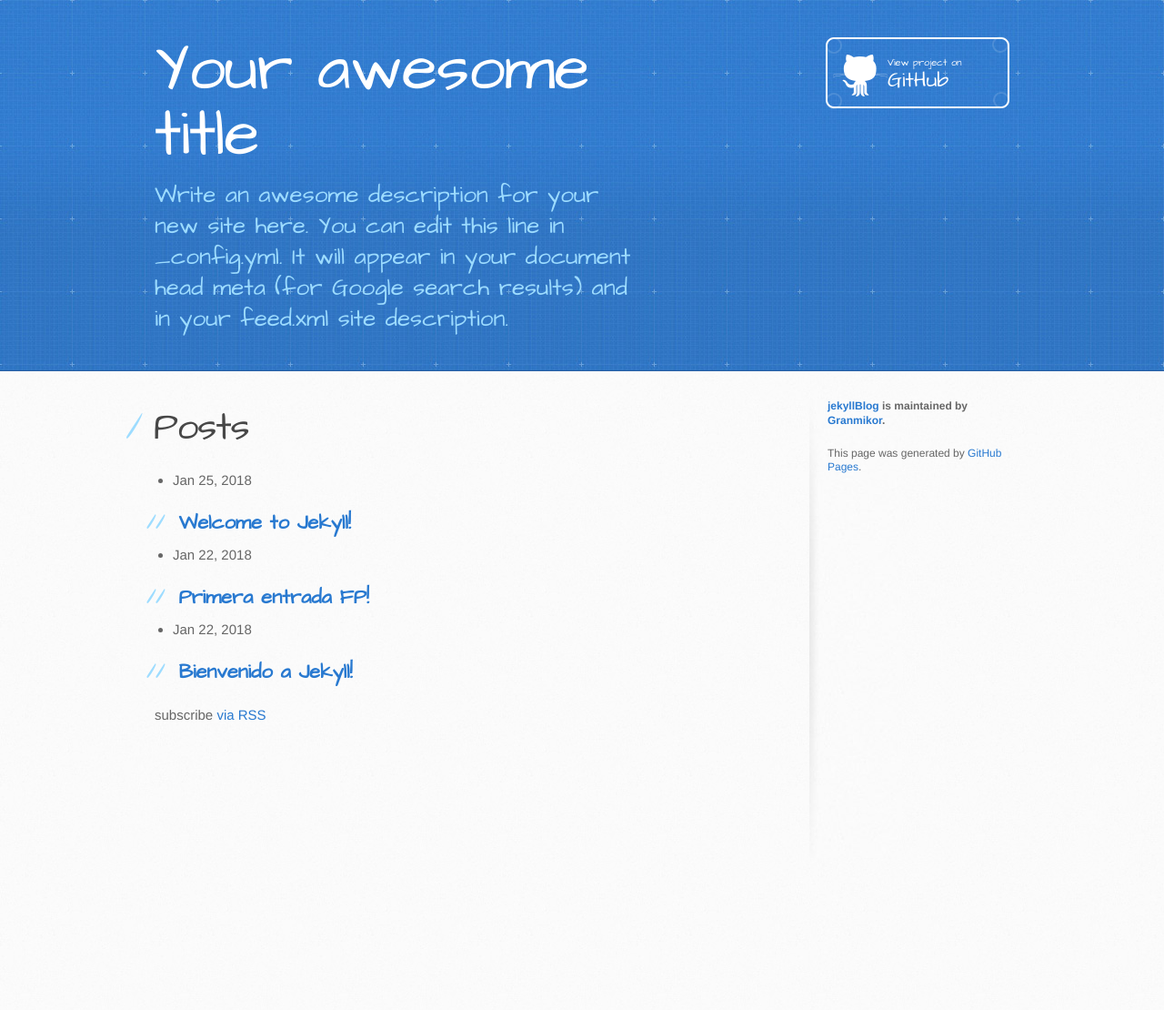
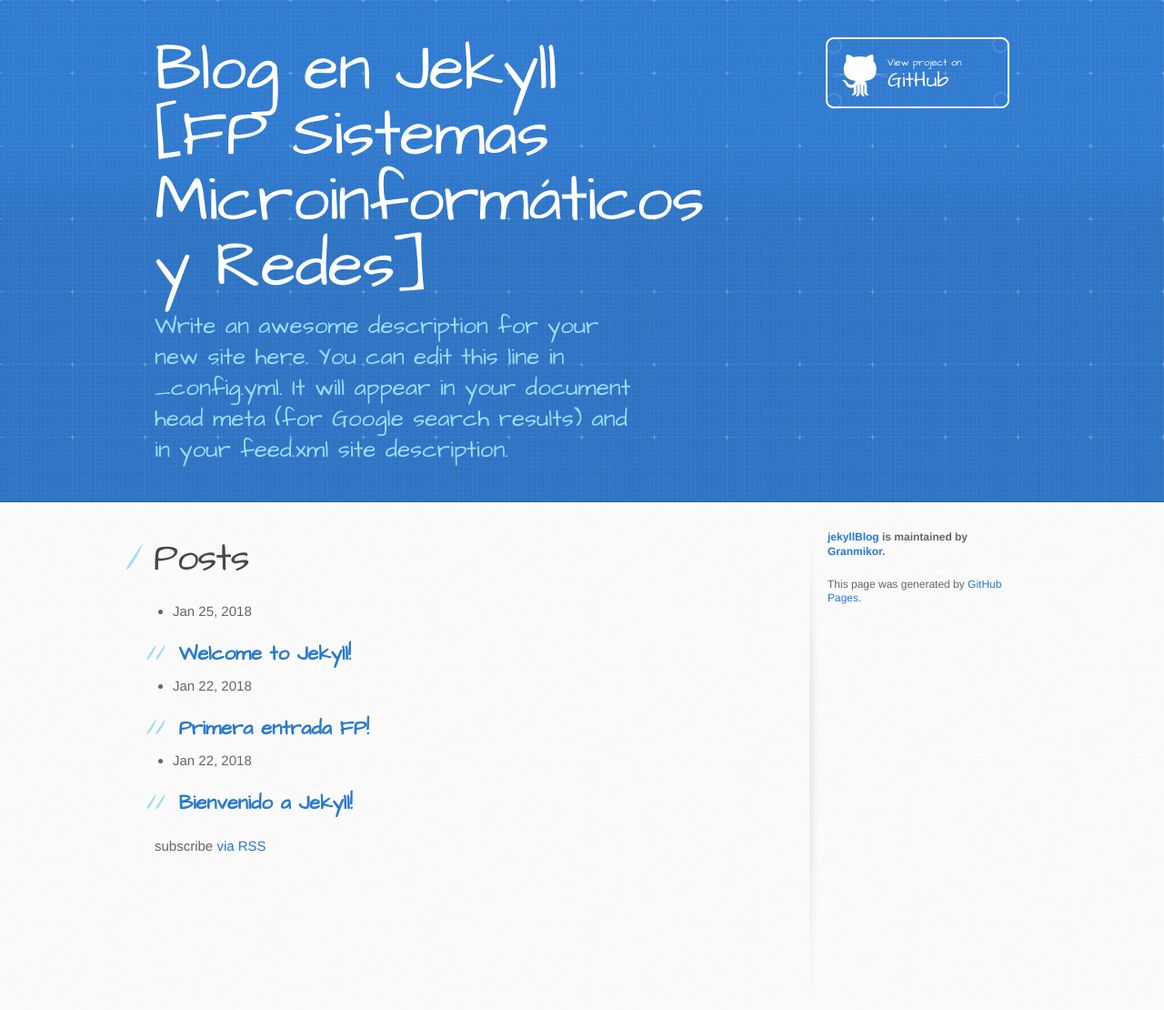
Before and after one commit to Granmikor/jekyllBlog, a Jekyll site: the page built from index.md, in a window 1280 px wide. Shown: the whole page at 91% size. Built offline with Jekyll 4.4.1, drawn with Linux system fonts in a browser that asks for light colours; before the commit the page ends 966 px from its top, so only the background shows below that.

Commit message:
Update _config.yml

```diff
--- a/_config.yml
+++ b/_config.yml
@@ -13,16 +13,16 @@
 # you will see them accessed via {{ site.title }}, {{ site.email }}, and so on.
 # You can create any custom variable you would like, and they will be accessible
 # in the templates via {{ site.myvariable }}.
-title: Your awesome title
+title: Blog en Jekyll [FP Sistemas Microinformáticos y Redes]
 email: your-email@example.com
 description: >- # this means to ignore newlines until "baseurl:"
   Write an awesome description for your new site here. You can edit this
   line in _config.yml. It will appear in your document head meta (for
   Google search results) and in your feed.xml site description.
-baseurl: "/jekyllBlog" # the subpath of your site, e.g. /blog
+baseurl: "/JekyllBlog" # the subpath of your site, e.g. /blog
 url: "" # the base hostname & protocol for your site, e.g. http://example.com
-twitter_username: jekyllrb
-github_username:  jekyll
+twitter_username: JuaniyoRonda
+github_username:  Granmikor
 
 # Build settings
 markdown: kramdown
```
